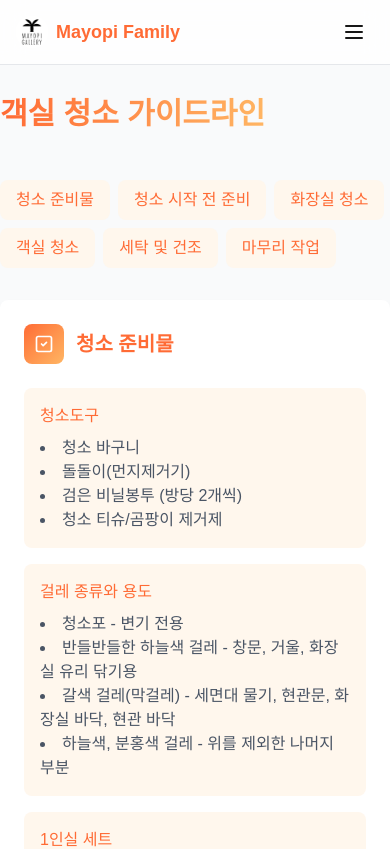
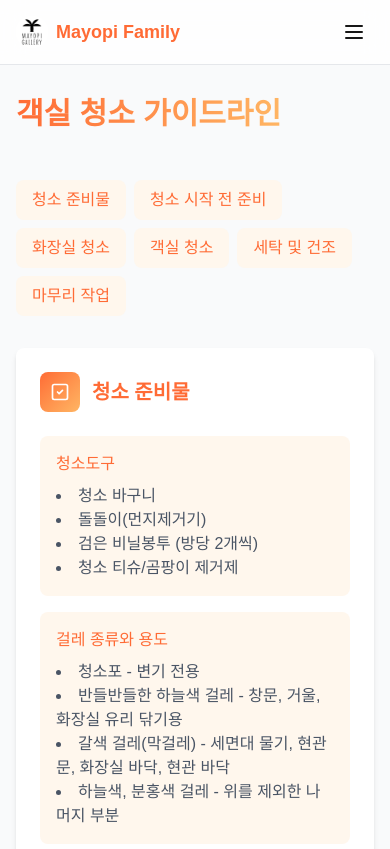
Before and after one commit to ppakyeah/mayopi-staff-portal, a Next.js app: page /guidelines in a window 390 px wide. Shown: the top 849 px of the page. Built offline with nearby package versions, Linux system fonts and the light colour scheme.

Commit message:
fix: padding for mobile view in guidelines page

```diff
--- a/src/app/(routes)/guidelines/page.tsx
+++ b/src/app/(routes)/guidelines/page.tsx
@@ -3,12 +3,12 @@ import { CheckSquare2, Bed, Bath, Box, Shirt, ClipboardCheck } from 'lucide-reac
 export default function GuidelinesPage() {
   return (
     <div className="max-w-[1024px] mx-auto py-8">
-      <div className="flex items-center justify-between mb-8">
+      <div className="flex items-center justify-between mb-8 px-4 sm:px-0">
         <h1 className="text-3xl font-bold mayopi-title">객실 청소 가이드라인</h1>
       </div>
 
       {/* 네비게이션 버튼 */}
-      <div className="mb-8 flex flex-wrap gap-2">
+      <div className="mb-8 flex flex-wrap gap-2 px-4 sm:px-0">
         <a href="#preparation" className="px-4 py-2 bg-orange-50 hover:bg-orange-100 text-[#FF6B35] rounded-lg transition-colors">
           청소 준비물
         </a>
@@ -29,7 +29,7 @@ export default function GuidelinesPage() {
         </a>
       </div>
 
-      <div className="space-y-6">
+      <div className="space-y-6 px-4 sm:px-0">
         <div id="preparation" className="bg-white rounded-lg shadow-md overflow-hidden">
           <div className="p-6">
             <div className="flex items-center gap-3 mb-6">
```
